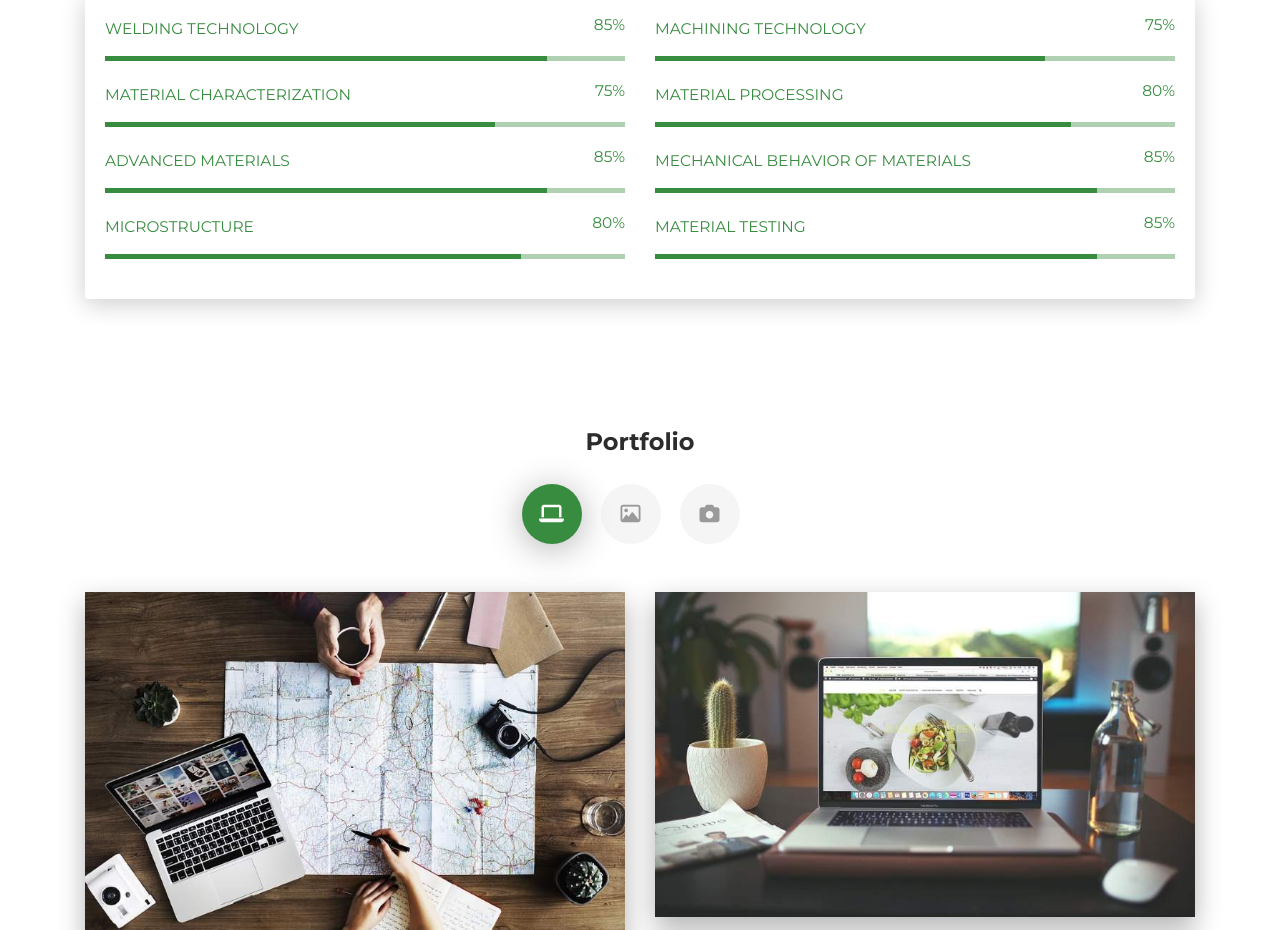
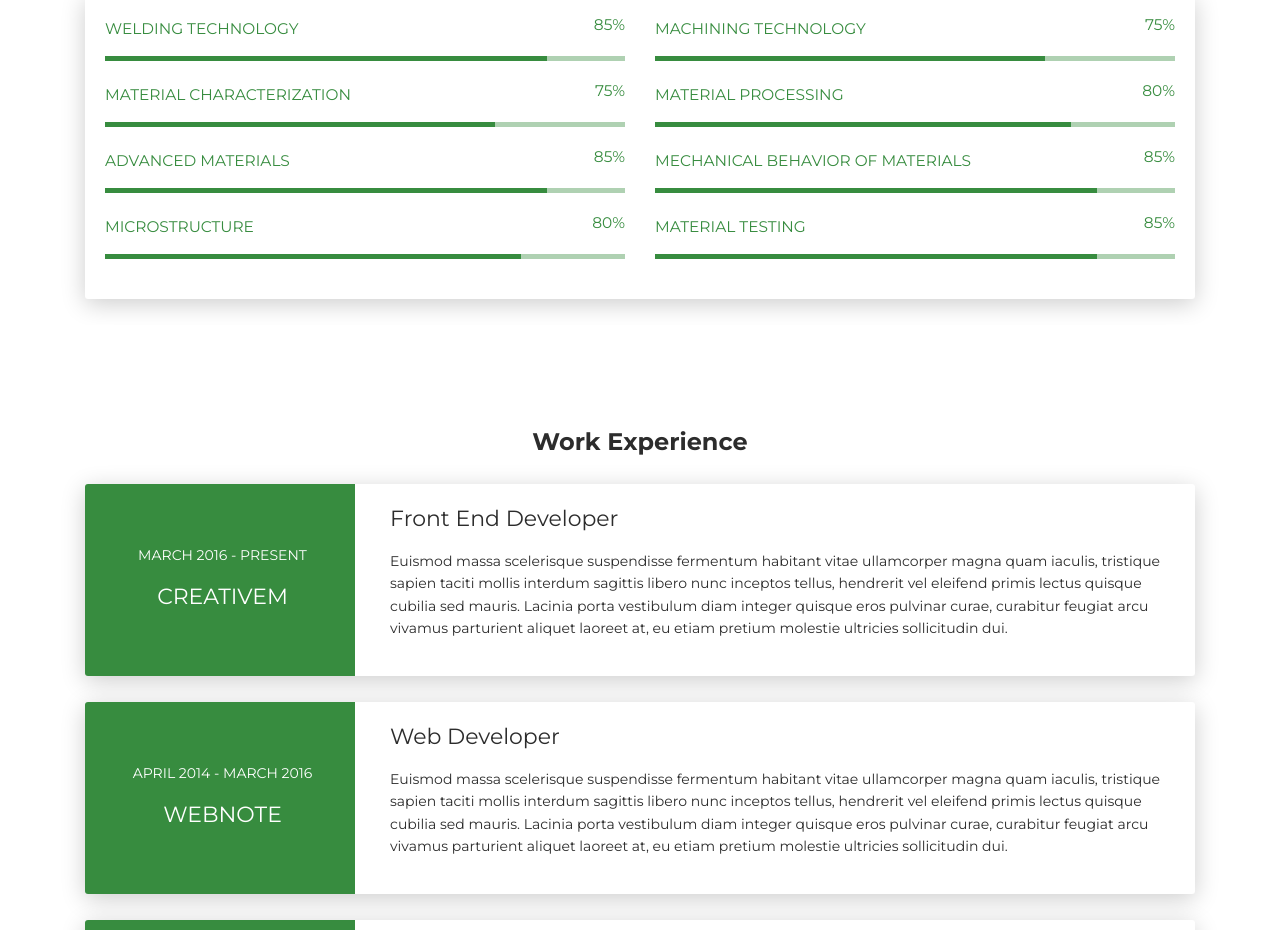
Before and after one commit to mvnsrujan/edu, a plain HTML site: page index.html in a window 1280 px wide. Shown: the part 1157-2087 px from the top of the page. Drawn offline with Linux system fonts and the light colour scheme; animation ran at ten frames a second.

Commit message:
Update index.html

```diff
--- a/index.html
+++ b/index.html
@@ -167,7 +167,7 @@
     </div>
   </div>
 </div>
-<div class="section" id="portfolio">
+<!--<div class="section" id="portfolio">
   <div class="container">
     <div class="row">
       <div class="col-md-6 ml-auto mr-auto">
@@ -299,6 +299,8 @@
     </div>
   </div>
 </div>
+
+-->
 <div class="section" id="experience">
   <div class="container cc-experience">
     <div class="h4 text-center mb-4 title">Work Experience</div>
```
